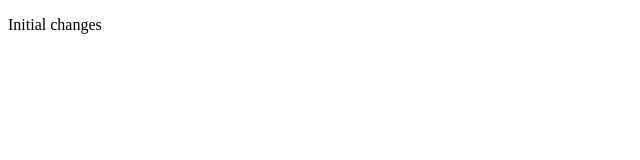
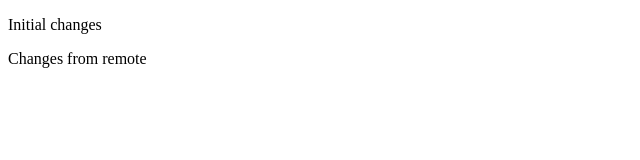
Before and after one commit to Adelin-Bonheur/Learning-git, a plain HTML site: page index.html in a window 1280 px wide. Shown: the whole page, without its empty margins (0-640 px from the left). Drawn offline with Linux system fonts and the light colour scheme.

Commit message:
Update index.html

```diff
--- a/index.html
+++ b/index.html
@@ -7,5 +7,6 @@
 </head>
 <body>
     <p>Initial changes</p>
+    <p>Changes from remote</p>
 </body>
 </html>
```
